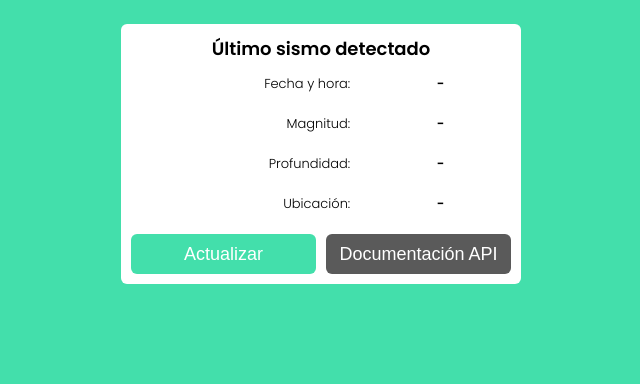
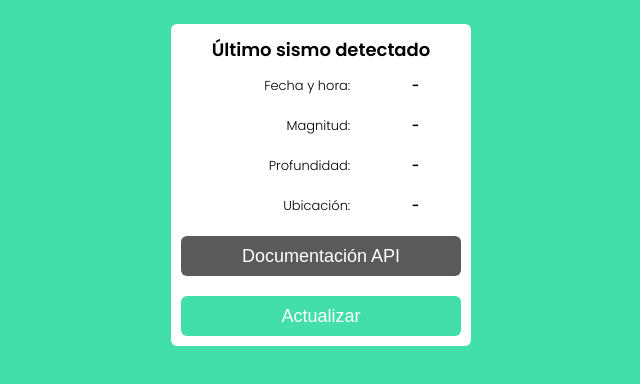
Before and after one commit to sRosinsky/appsismologia, a plain HTML site: page index.html in a window 1280 px wide. Shown: the whole page, without its empty margins (319-959 px from the left). Drawn offline with Linux system fonts and the light colour scheme; no server answers; a web font is replaced by a local one.

Commit message:
Add files via upload

```diff
--- a/index.html
+++ b/index.html
@@ -32,11 +32,15 @@
             <div id="left">Ubicación:</div>
             <div id="geo_reference_">-</div>
         </section>
+        <div>
+            <button class="send_1"> <a class="send" href="https://xor.cl/api/sismo/">Documentación API</a> </button>
+        </div>
+
         <div class="end_div">
             <button class="send_2"> <a class="send" href="javascript:document.location.reload();">Actualizar</a> </button>
-            <button class="send_1"> <a class="send" href="https://xor.cl/api/sismo/">Documentación API</a> </button>
+        </div>
 
-        </div>
+
     </div>
 </body>
 
--- a/main.css
+++ b/main.css
@@ -16,9 +16,9 @@ body
 }
 
 .box {
-    display:grid;
-    grid-template-columns: 400px;
-    grid-template-rows: 40px;
+    display: grid;
+    grid-template-columns: 300px;
+    grid-template-rows: 42px;
     text-align: center;
     justify-content: center;
     border-radius: 6px;
@@ -61,7 +61,6 @@ body
     border-radius: 6px;
     background-color: rgb(90, 90, 90);
     font-size: 18px;
-    margin-left: 10px;
 }
 
 .send_2 {
```
